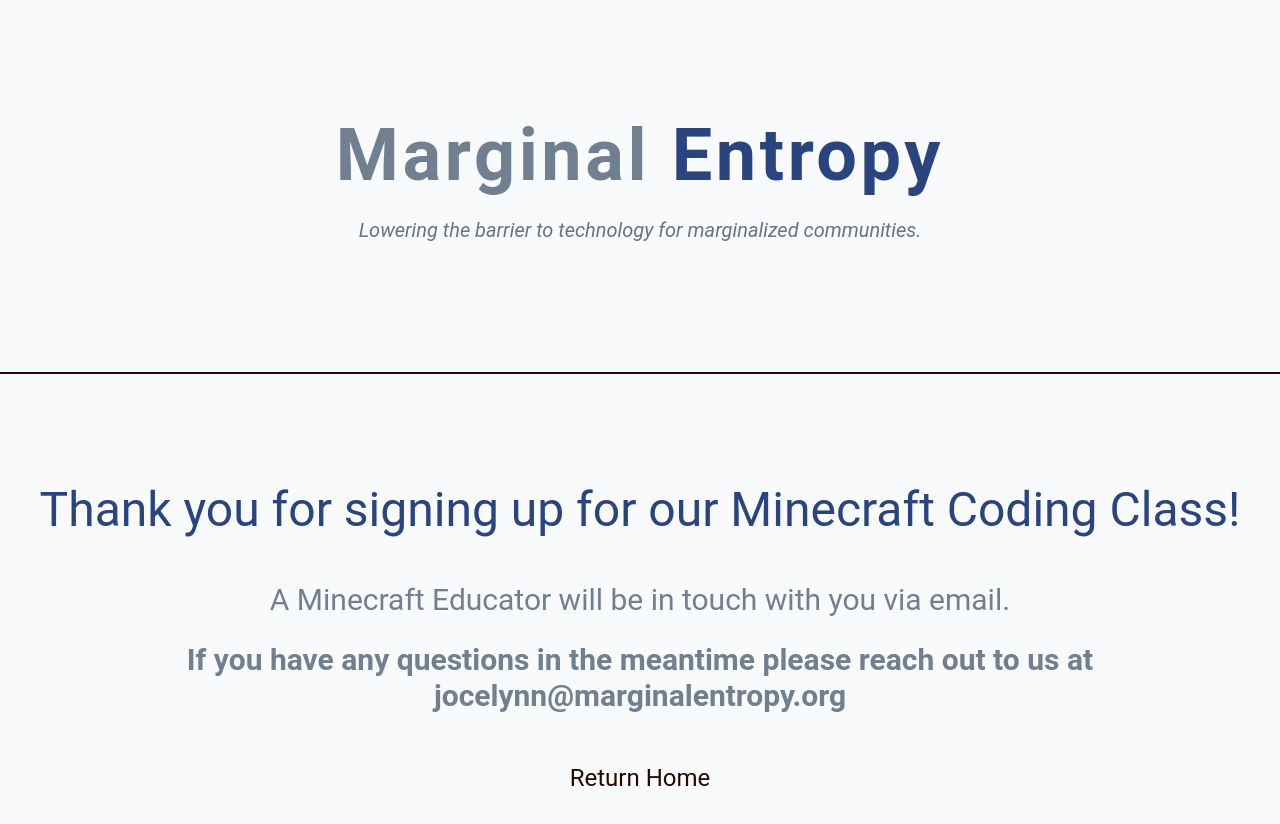
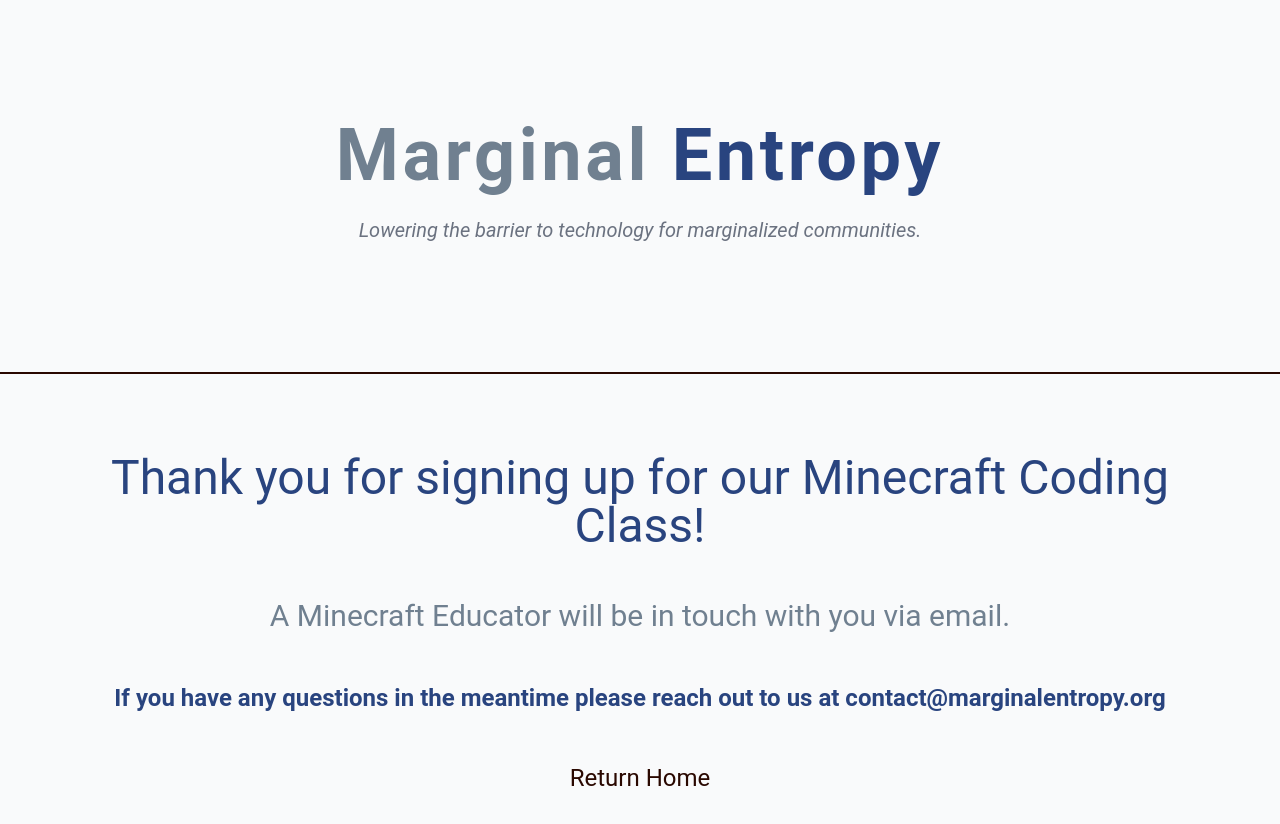
Before and after one commit to fwnanodev/marginal-entropy, a React (Create React App) app: page /sign-up-confirmation in a window 1280 px wide. Shown: the top 824 px of the page. Built offline with nearby package versions, Linux system fonts and the light colour scheme.

Commit message:
fix: margin on sign up confirmation

```diff
--- a/src/components/SignUpConfirmation.jsx
+++ b/src/components/SignUpConfirmation.jsx
@@ -1,22 +1,24 @@
 const SignUpConfirmation = () => {
   return (
     <div className="flex justify-center mb-96 border-t-2 border-siennaRed">
-      <div className="m-8 space-y-12">
-        <h1 className="text-5xl mt-20 text-blue text-center">
+      <div>
+        <h1 className="text-5xl mt-20 text-blue text-center mx-12">
           Thank you for signing up for our Minecraft Coding Class!
         </h1>
-        <div className="space-y-6 text-3xl text-slateGray text-center">
-          <div>A Minecraft Educator will be in touch with you via email.</div>
-          <div>
-            <b>
-              If you have any questions in the meantime please reach out to us
-              at jocelynn@marginalentropy.org
-            </b>
-            <div className="mt-12 text-2xl text-siennaRed hover:underline">
-              <a href="/">Return Home</a>
-            </div>
+        {/* <div className="text-3xl text-slateGray text-center"> */}
+        <div className="text-3xl text-slateGray text-center mx-12 mt-12">
+          A Minecraft Educator will be in touch with you via email.
+        </div>
+        <div className="mx-12 text-2xl mt-12 text-center text-blue">
+          <b>
+            If you have any questions in the meantime please reach out to us at
+            contact@marginalentropy.org
+          </b>
+          <div className="mt-12 text-2xl text-siennaRed hover:underline">
+            <a href="/">Return Home</a>
           </div>
         </div>
+        {/* </div> */}
       </div>
     </div>
   );
```
